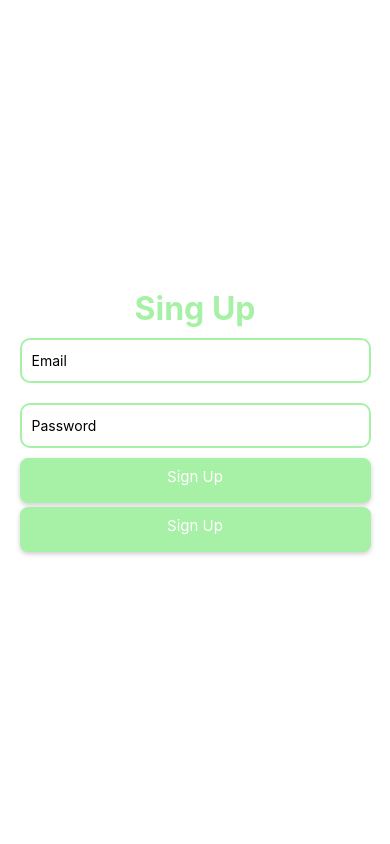
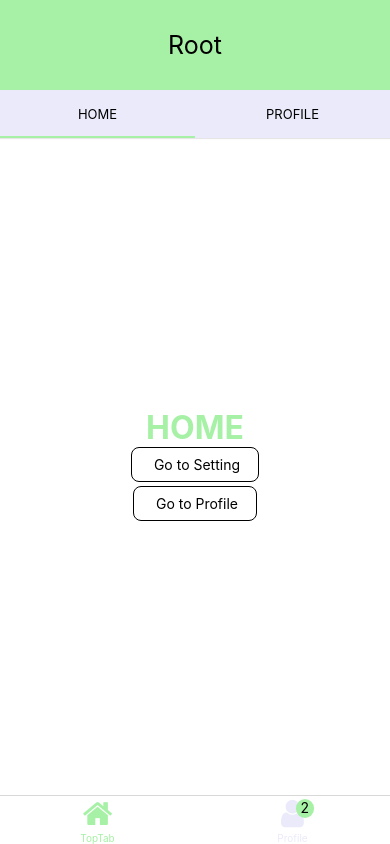
Before and after one commit to Lucostamagna/ReactNative_Navigation, a React Native app in the folder Navigation/: screen /Login in a window 390 px wide. Built offline with nearby package versions, Linux system fonts and the light colour scheme.

Commit message:
create store and provider

```diff
--- a/Navigation/App.js
+++ b/Navigation/App.js
@@ -1,9 +1,11 @@
-import { StatusBar } from 'expo-status-bar';
-import { StyleSheet, Text, View } from 'react-native';
 import RootNavigator from './src/Navigation/RootNavigator';
+import { Provider } from 'react-redux';
+import { store } from './src/app/store';
 
 export default function App() {
-  return <RootNavigator />;
-
-
+  return (
+    <Provider store={store}>
+      <RootNavigator/>
+    </Provider>
+  );
 }
--- a/Navigation/src/Navigation/RootNavigator.js
+++ b/Navigation/src/Navigation/RootNavigator.js
@@ -1,11 +1,11 @@
 import { NavigationContainer } from '@react-navigation/native';
 import MyStack from './MyStack';
-import MyBottomTab from './MyBottomTab';
-import SingUp from '../Screens/AuthScreens/SingUp';
+
 import AuthStack from './AuthStack';
+import { useSelector } from 'react-redux'
 
 export default function RootNavigator() {
-  const user = false;
+  const user = useSelector(state => state.auth); //el nombre de mi reducer es auth
   return (
     <NavigationContainer>
       {user ? <MyStack /> : <AuthStack />}
--- a/Navigation/src/app/store.js
+++ b/Navigation/src/app/store.js
@@ -0,0 +1,8 @@
+import { configureStore } from "@reduxjs/toolkit";
+import authReducer from '../features/auth/auth';
+
+export const store= configureStore({
+    reducer:{
+     auth:authReducer,
+    },
+});
```
